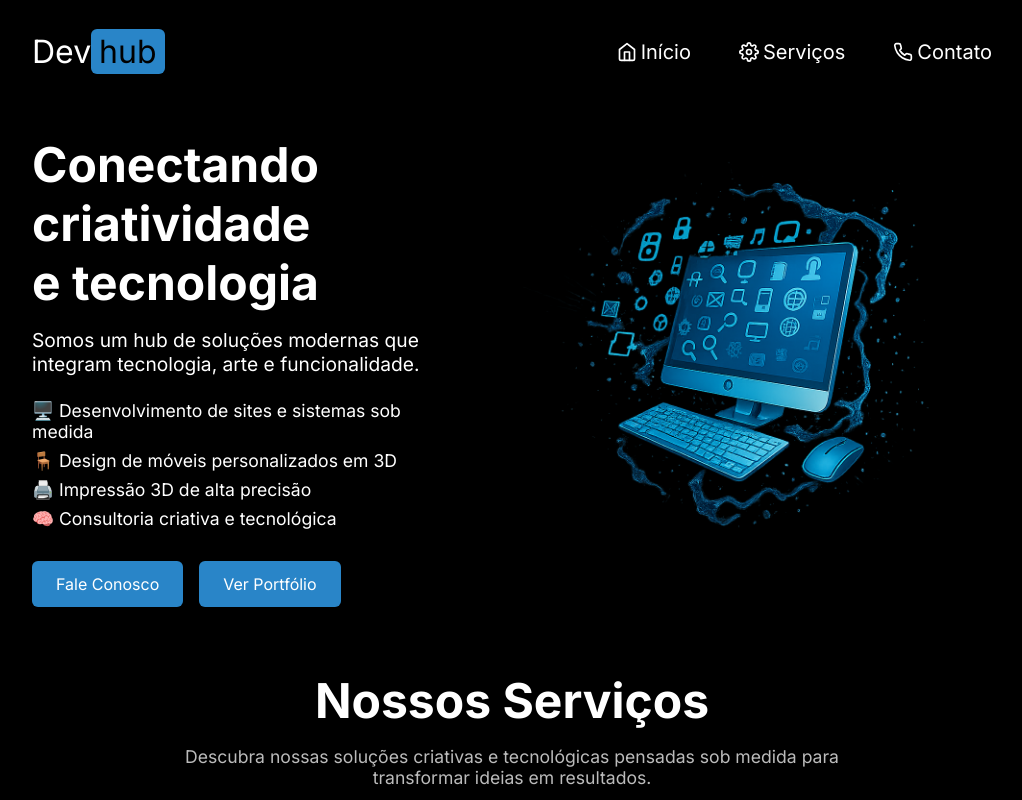
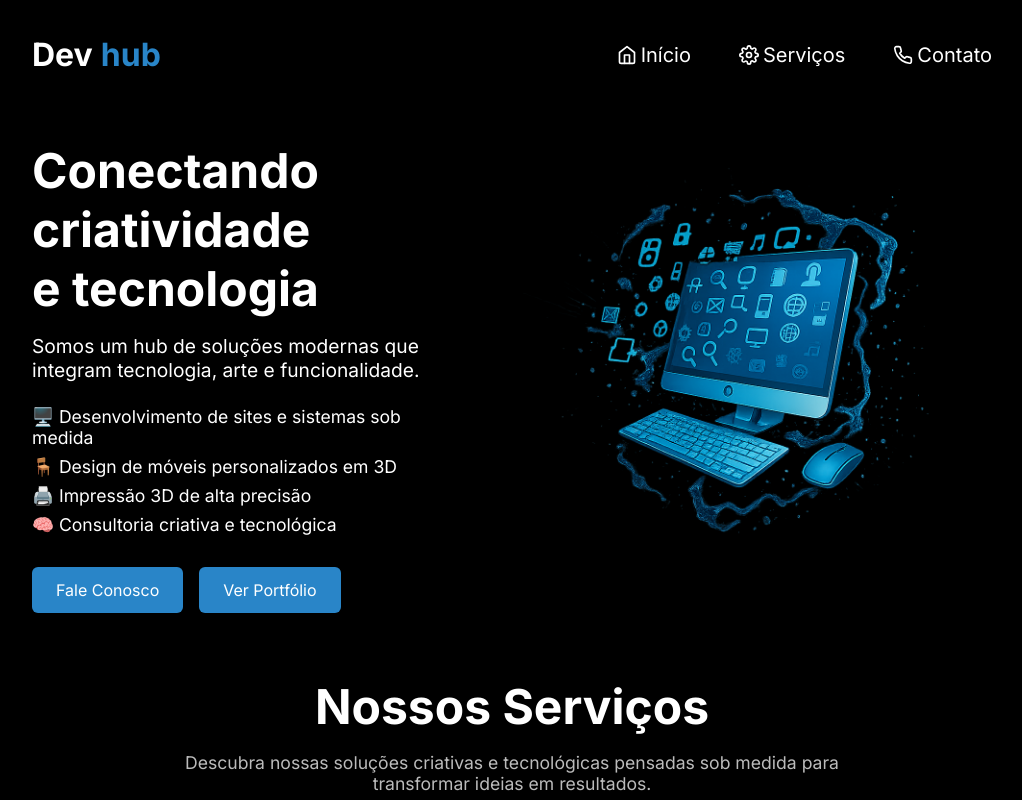
Before and after one commit to SrTinny/devhub, a React (Vite) app: page / in a window 1280 px wide. Shown: the top 800 px of the page, without its empty margins (128-1150 px from the left). Built offline with nearby package versions, Linux system fonts and the light colour scheme.

Commit message:
style: adicionando nova animação na logo do devhub

```diff
--- a/src/components/Header/Header.module.css
+++ b/src/components/Header/Header.module.css
@@ -13,13 +13,29 @@
 
 .logo {
   font-size: 2rem;
+  display: flex;
+  align-items: center;
+  font-weight: bold;
+  cursor: pointer;
 }
 
-.logo span {
+.logoFlip {
+  display: inline-block;
+  padding: 0.2rem 0.5rem;
+  color: var(--primary); /* texto azul */
+  border-radius: 6px;
+  background-color: transparent;
+  transition: all 0.4s ease;
+  transform-origin: center;
+  transform: rotateX(360deg);
+}
+
+/* Efeito de hover suave sem sumir */
+.logo:hover .logoFlip {
   background-color: var(--primary);
   color: #000;
-  padding: 0.2rem 0.5rem;
-  border-radius: 6px;
+  transform: rotateX(0deg);
+  transition: all 0.4s ease;
 }
 
 /* Nav Desktop (inicialmente escondido) */
```
